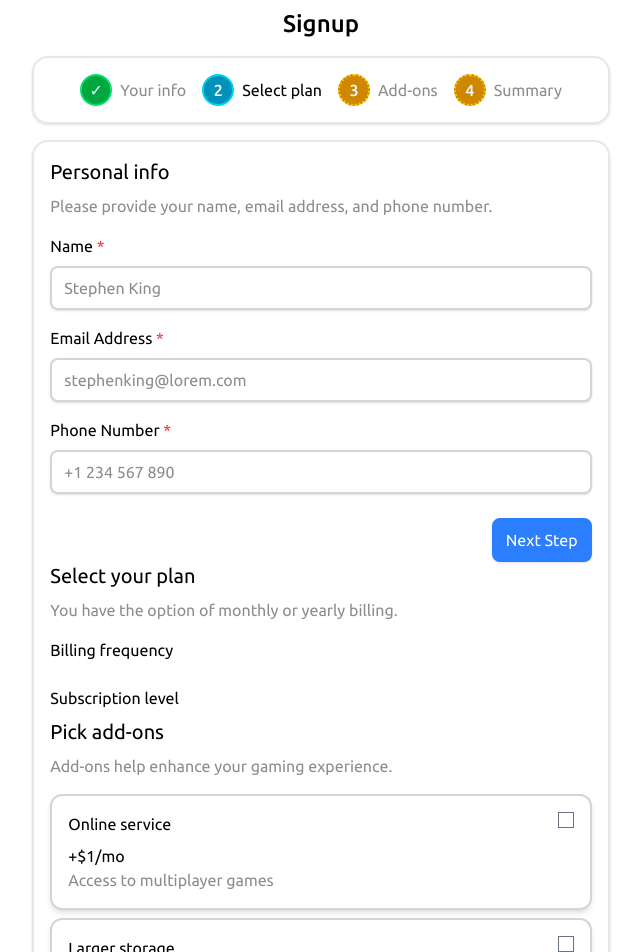
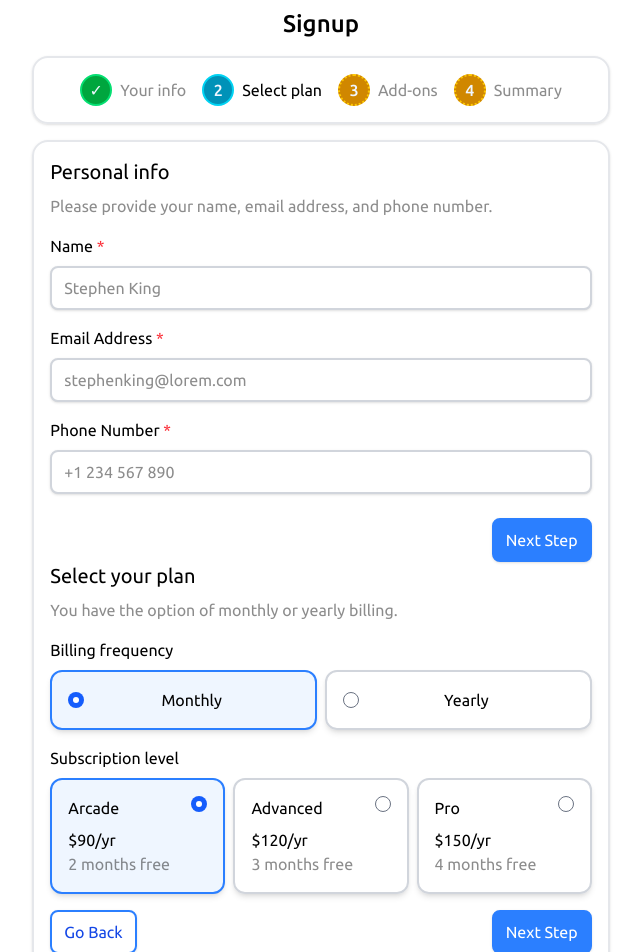
Before and after one commit to TheInitZero/react-multi-step-form, a React (Vite) app: page / in a window 1280 px wide. Shown: the top 952 px of the page, without its empty margins (319-960 px from the left). Built offline with nearby package versions, Linux system fonts and the light colour scheme.

Commit message:
feat: pass billing options, subscription options and navigation footer to SelectPlan via slots

```diff
--- a/src/app.tsx
+++ b/src/app.tsx
@@ -8,6 +8,10 @@ import Summary from './features/signup-form/summary/summary';
 import ConfirmationMessage from './features/confirmation/confirmation-message';
 import InfoInput, { type InfoInputProps } from './features/signup-form/your-info/info-input';
 import { none } from './utils';
+import type { BillingOptionProps } from './features/signup-form/select-plan/billing-option';
+import BillingOption from './features/signup-form/select-plan/billing-option';
+import type { SubscriptionOptionProps } from './features/signup-form/select-plan/subscription-option';
+import SubscriptionOption from './features/signup-form/select-plan/subscription-option';
 
 export default function App() {
   const infoInputConfigs: InfoInputProps[] = [
@@ -42,6 +46,65 @@ export default function App() {
       value: '',
       onInput: () => {},
       validationStatus: none(),
+    },
+  ];
+
+  const billingOptionConfigs: BillingOptionProps[] = [
+    {
+      value: 'monthly',
+      labelText: 'Monthly',
+      required: true,
+      checked: true,
+      onChange: () => {},
+    },
+
+    {
+      value: 'yearly',
+      labelText: 'Yearly',
+      required: true,
+      checked: false,
+      onChange: () => {},
+    },
+  ];
+
+  const subscriptionOptionConfigs: SubscriptionOptionProps[] = [
+    {
+      value: 'arcade',
+      required: true,
+      labelText: 'Arcade',
+      description: {
+        billingPeriod: 'Yearly',
+        price: 90,
+        bonuses: ['2 months free'],
+      },
+      onChange: () => {},
+      checked: true,
+    },
+
+    {
+      value: 'advanced',
+      required: true,
+      labelText: 'Advanced',
+      description: {
+        billingPeriod: 'Yearly',
+        price: 120,
+        bonuses: ['3 months free'],
+      },
+      onChange: () => {},
+      checked: false,
+    },
+
+    {
+      value: 'pro',
+      required: true,
+      labelText: 'Pro',
+      description: {
+        billingPeriod: 'Yearly',
+        price: 150,
+        bonuses: ['4 months free'],
+      },
+      onChange: () => {},
+      checked: false,
     },
   ];
 
@@ -81,7 +144,34 @@ export default function App() {
             }
           />
 
-          <SelectPlan />
+          <SelectPlan
+            billingOptions={
+              <>
+                {billingOptionConfigs.map(function (config) {
+                  const key = `billing-${config.value}`;
+                  return <BillingOption key={key} {...config} />;
+                })}
+              </>
+            }
+            subscriptionOptions={
+              <>
+                {subscriptionOptionConfigs.map(function (config) {
+                  const key = `subscription-${config.value}`;
+                  return <SubscriptionOption key={key} {...config} />;
+                })}
+              </>
+            }
+            footer={
+              <div className="flex items-center justify-between">
+                <button type="button" className="btn-ghost">
+                  Go Back
+                </button>
+                <button type="button" className="btn-primary">
+                  Next Step
+                </button>
+              </div>
+            }
+          />
 
           <AddOns />
 
```
